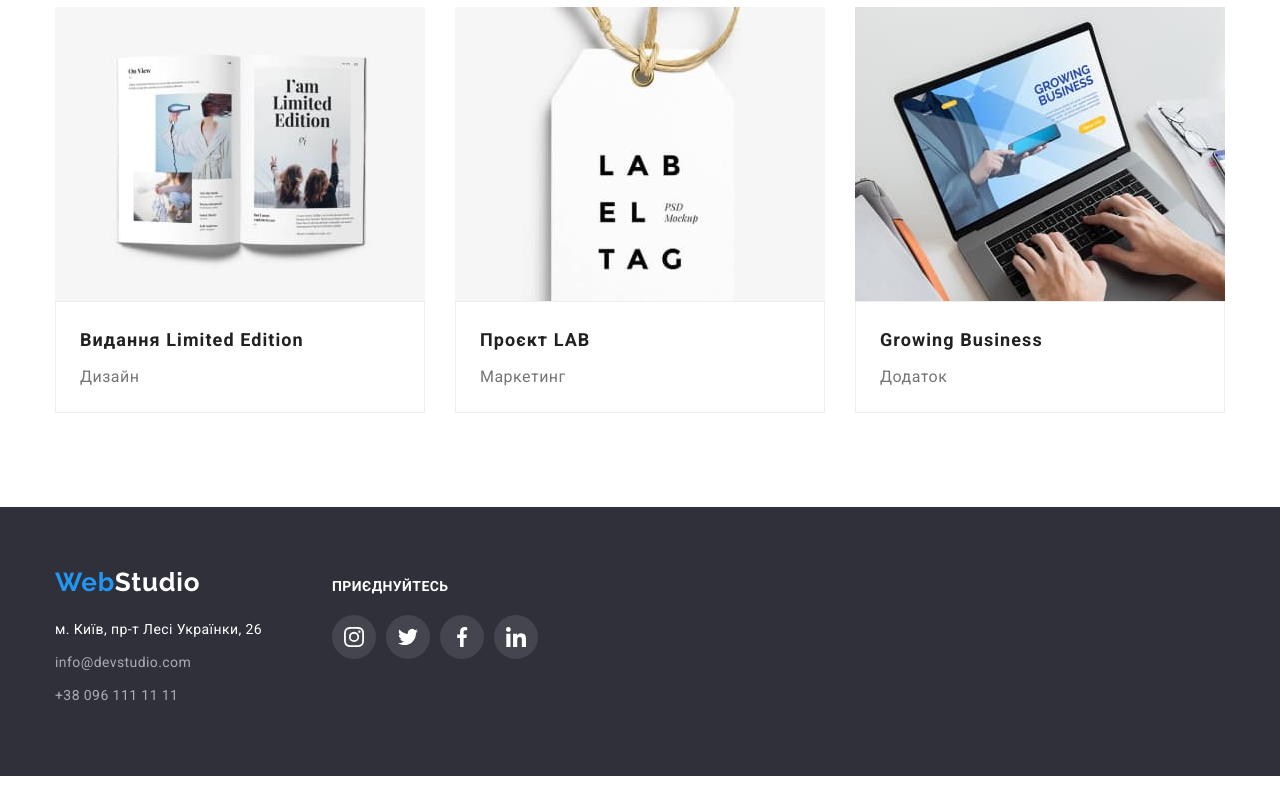
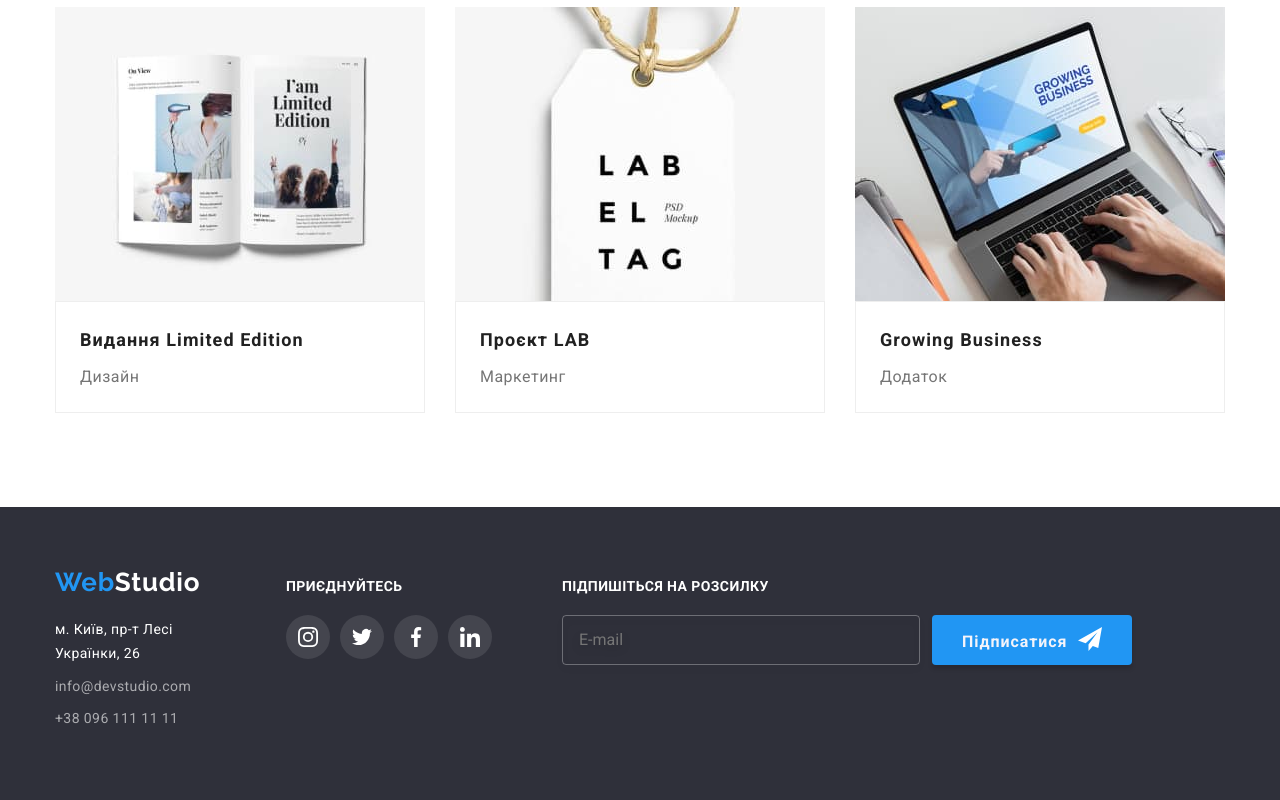
Before and after one commit to Olena5454/goit-markup-hw-06, a plain HTML site: page portfolio.html in a window 1280 px wide. Shown: the part 1132-1932 px from the top of the page. Before the commit the page ends 1908 px from the top, so only its background shows below. Drawn offline with nearby package versions, Linux system fonts and the light colour scheme.

Commit message:
hw6_send

```diff
--- a/css/styles.css
+++ b/css/styles.css
@@ -612,13 +612,15 @@ ul.list.address:nth-child(1) {
 }
 
 .subscribe-title {
+  display: block;
   margin-bottom: 20px;
   font-weight: 700;
   font-size: 14px;
   line-height: 1.14;
   letter-spacing: 0.03em;
   text-transform: uppercase;
-color: var(--color-hero-text)}
+  color: var(--color-hero-text);
+}
 
 .subscribe {
   display: flex;
@@ -636,7 +638,7 @@ filter: drop-shadow(0px 4px 4px rgba(0, 0, 0, 0.15));
   border-radius: 4px;
 }
 
-.button-submit.subscribe-button{
+.button-submit.subscribe-button {
   display: flex;
   gap: 10px;
   margin: 0;
@@ -644,7 +646,6 @@ border-radius: 4px;
 }
 
 .button-icon-plane {
-
 }
 
 /* ------------Modal window---------------- */
--- a/portfolio.html
+++ b/portfolio.html
@@ -351,6 +351,29 @@
             </li>
           </ul>
         </div>
+        <div class="footer-form">
+          <form class="form-subscribe">
+            <label for="email-letter" class="subscribe-title"
+              >Підпишіться на розсилку</label
+            >
+            <div class="subscribe">
+              <input
+                type="email"
+                name="email-letter"
+                id="email-letter"
+                class="subscribe-email"
+                placeholder="E-mail"
+              />
+              <button type="submit" class="button-submit subscribe-button">
+                Підписатися
+                <span
+                  ><svg class="button-icon-plane" width="24" height="24">
+                    <use href="./images/symbol-defs.svg#icon-plane"></use></svg
+                ></span>
+              </button>
+            </div>
+          </form>
+        </div>
       </div>
     </footer>
   </body>
```
Also changed, not shown: index.html (+10 -6 lines). Lines whose indentation alone changed are shown as unchanged.
